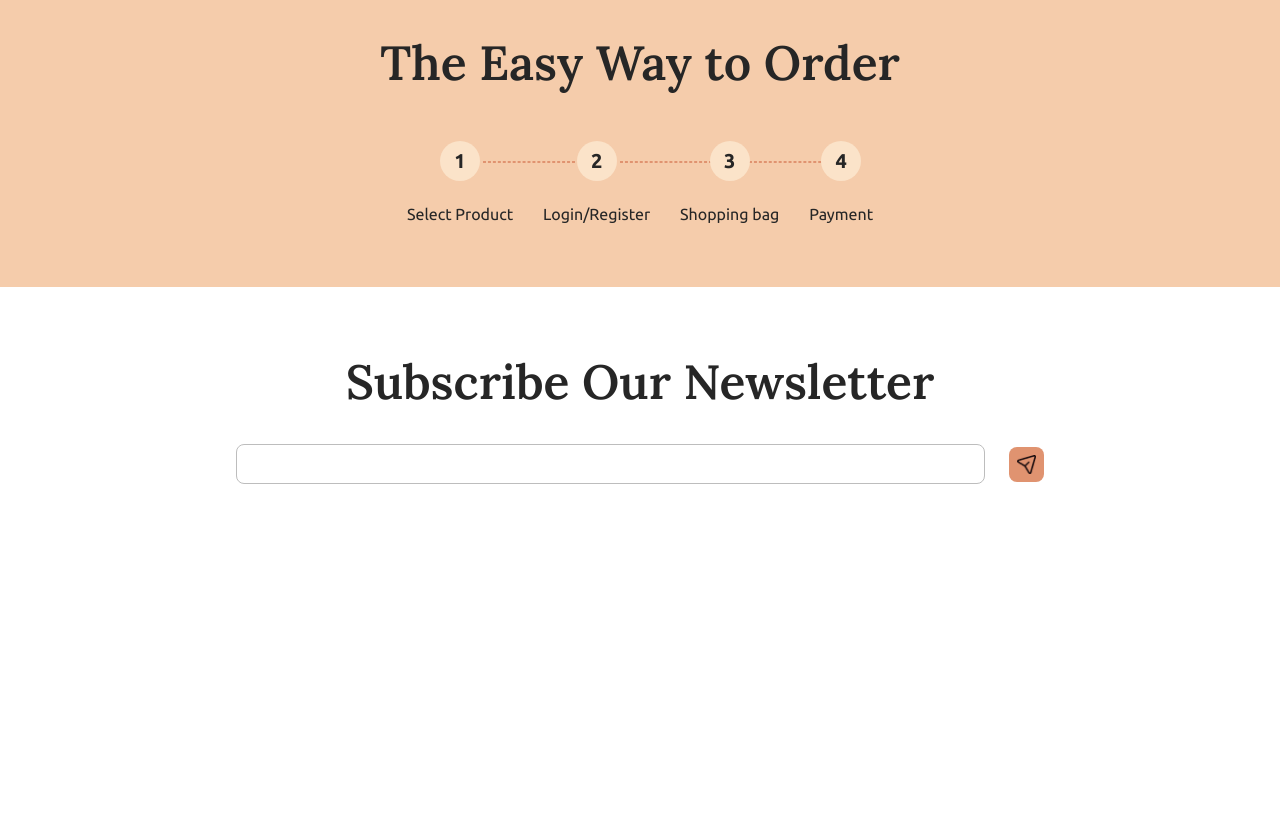
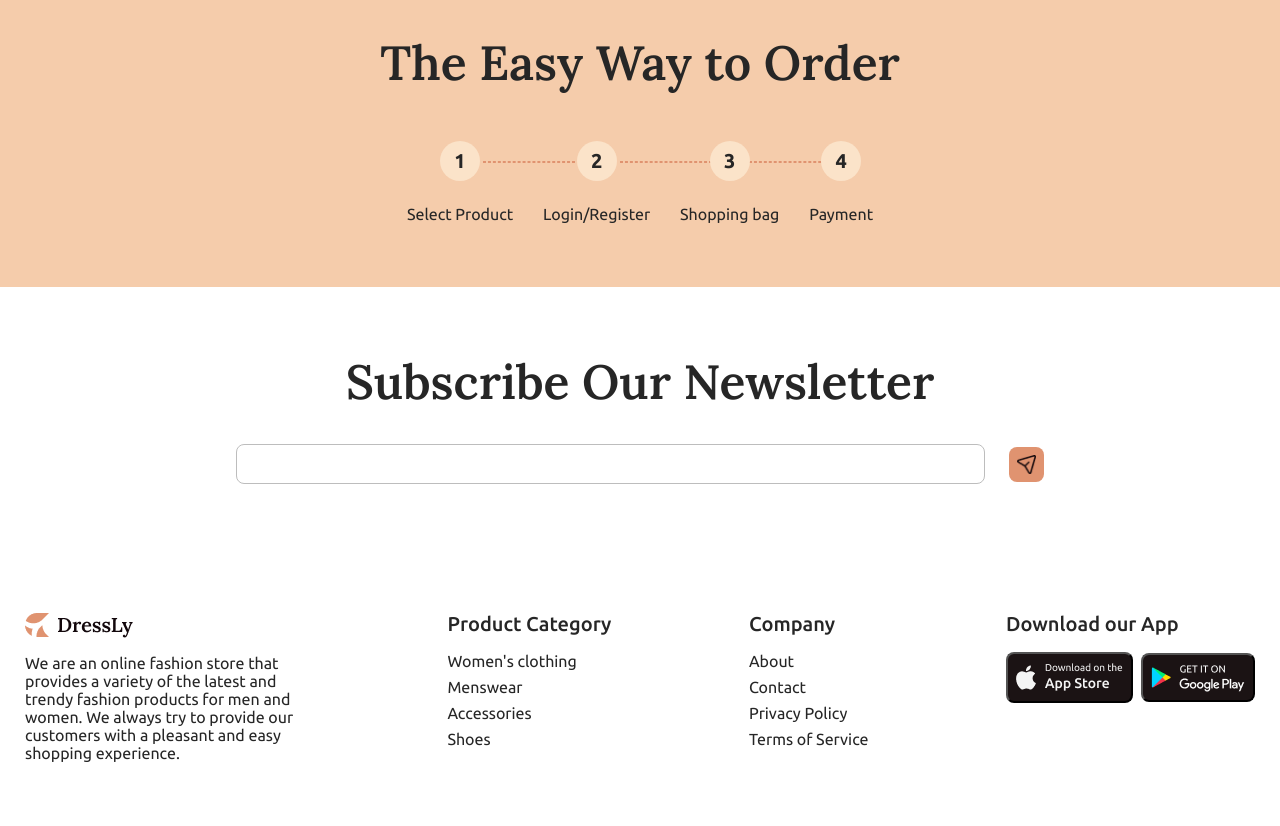
Before and after one commit to anwarhakim31/Figma-Desain, a plain HTML site: page Dressly intermediate Level - CSS/index.html in a window 1280 px wide. Shown: the part 2350-3176 px from the top of the page. Before the commit the page ends 2898 px from the top, so only its background shows below. Drawn offline with nearby package versions, Linux system fonts and the light colour scheme.

Commit message:
slicing dressly done

```diff
--- a/Dressly intermediate Level - CSS/index.html
+++ b/Dressly intermediate Level - CSS/index.html
@@ -291,6 +291,61 @@
         </div>
       </section>
     </main>
+
+    <footer class="footer padding-block-500">
+      <div class="container">
+        <div class="fwrapper">
+          <div class="fabout">
+            <img src="image/nav/logo.png" alt="" />
+            <p text-neutral-500>
+              We are an online fashion store that provides a variety of the
+              latest and trendy fashion products for men and women. We always
+              try to provide our customers with a pleasant and easy shopping
+              experience.
+            </p>
+          </div>
+
+          <div class="information product-category">
+            <h4 class="fs-sub-heading fw-medium">Product Category</h4>
+
+            <div class="information-content">
+              <a href="">Women's clothing</a>
+              <a href="">Menswear</a>
+              <a href="">Accessories</a>
+              <a href="">Shoes</a>
+            </div>
+          </div>
+          <div class="information Company">
+            <h4 class="fs-sub-heading fw-medium">Company</h4>
+            <div class="information-content">
+              <a href="">About</a>
+              <a href="">Contact</a>
+              <a href="">Privacy Policy</a>
+              <a href="">Terms of Service</a>
+            </div>
+          </div>
+
+          <div class="download">
+            <h4 class="fs-sub-heading fw-medium">Download our App</h4>
+
+            <div class="d-flex-main d-wrapper">
+              <button class="app-store">
+                <div class="btn-dwnload d-flex-main">
+                  <img src="image/footer/Vector.png" alt="" />
+                  <img src="image/footer/Frame 31.png" alt="" />
+                </div>
+              </button>
+              <button class="play-store">
+                <div class="btn-dwnload d-flex-main">
+                  <img src="image/footer/Group 3.png" alt="" />
+                  <img src="image/footer/Frame 34.png" alt="" />
+                </div>
+              </button>
+            </div>
+          </div>
+        </div>
+      </div>
+    </footer>
     <script src="https://cdn.jsdelivr.net/npm/swiper@11/swiper-element-bundle.min.js"></script>
     <script src="main.js"></script>
   </body>
--- a/Dressly intermediate Level - CSS/style.css
+++ b/Dressly intermediate Level - CSS/style.css
@@ -456,6 +456,115 @@ swiper-slide {
     text-align: start;
   }
 }
+
+/* footer */
+.fwrapper {
+  display: grid;
+  grid-template-areas:
+    "fabout"
+    "category"
+    "company"
+    "download";
+
+  color: var(--clr-neutral-500);
+  gap: var(--size-100);
+}
+
+.fabout {
+  /* max-width: 285px; */
+  grid-area: fabout;
+  max-width: 285px;
+}
+
+.fwrapper p {
+  margin-top: 1rem;
+  font-size: var(--fs-0-75);
+}
+
+.product-category {
+  grid-area: category;
+}
+
+.company {
+  grid-area: company;
+}
+
+.information {
+  /* max-width: 349px; */
+  gap: clamp(var(--size-100), 5vw, var(--size-400));
+}
+
+.information h4 {
+  white-space: nowrap;
+}
+
+.information-content {
+  margin-top: 1rem;
+  display: flex;
+  flex-direction: column;
+  gap: 0.5rem;
+}
+
+.information-content a {
+  color: var(--clr-neutral-500);
+  white-space: nowrap;
+}
+
+.download {
+  /* max-width: 343px; */
+  grid-area: download;
+}
+
+.download > * {
+  gap: 0.5rem;
+  margin-bottom: 1rem;
+}
+
+.download button {
+  padding: 0.5rem;
+  background-color: var(--clr-neutral-900);
+  border-radius: 0.5rem;
+}
+
+.btn-dwnload {
+  gap: 0.5rem;
+
+  justify-content: center !important;
+}
+
+.d-wrapper {
+  flex-wrap: wrap;
+}
+
+/* .app-store,
+.play-store {
+  width: 167px;
+} */
+
+@media (min-width: 768px) {
+  .fwrapper {
+    grid-template-areas: "fabout category company download";
+    justify-content: space-between;
+  }
+
+  .fabout {
+    grid-area: fabout;
+    max-width: 285px;
+  }
+  .product-category {
+    grid-area: category;
+    max-width: 165px;
+  }
+  .Company {
+    grid-area: company;
+    max-width: 120px;
+  }
+  .download {
+    grid-area: download;
+    max-width: 343px;
+  }
+}
+
 /* utility */
 
 .container {
```
Also changed, not shown: Dressly intermediate Level - CSS/image/footer/Frame 31.png (added), Dressly intermediate Level - CSS/image/footer/Frame 34.png (added), Dressly intermediate Level - CSS/image/footer/Group 3.png (added), Dressly intermediate Level - CSS/image/footer/Vector.png (added).
